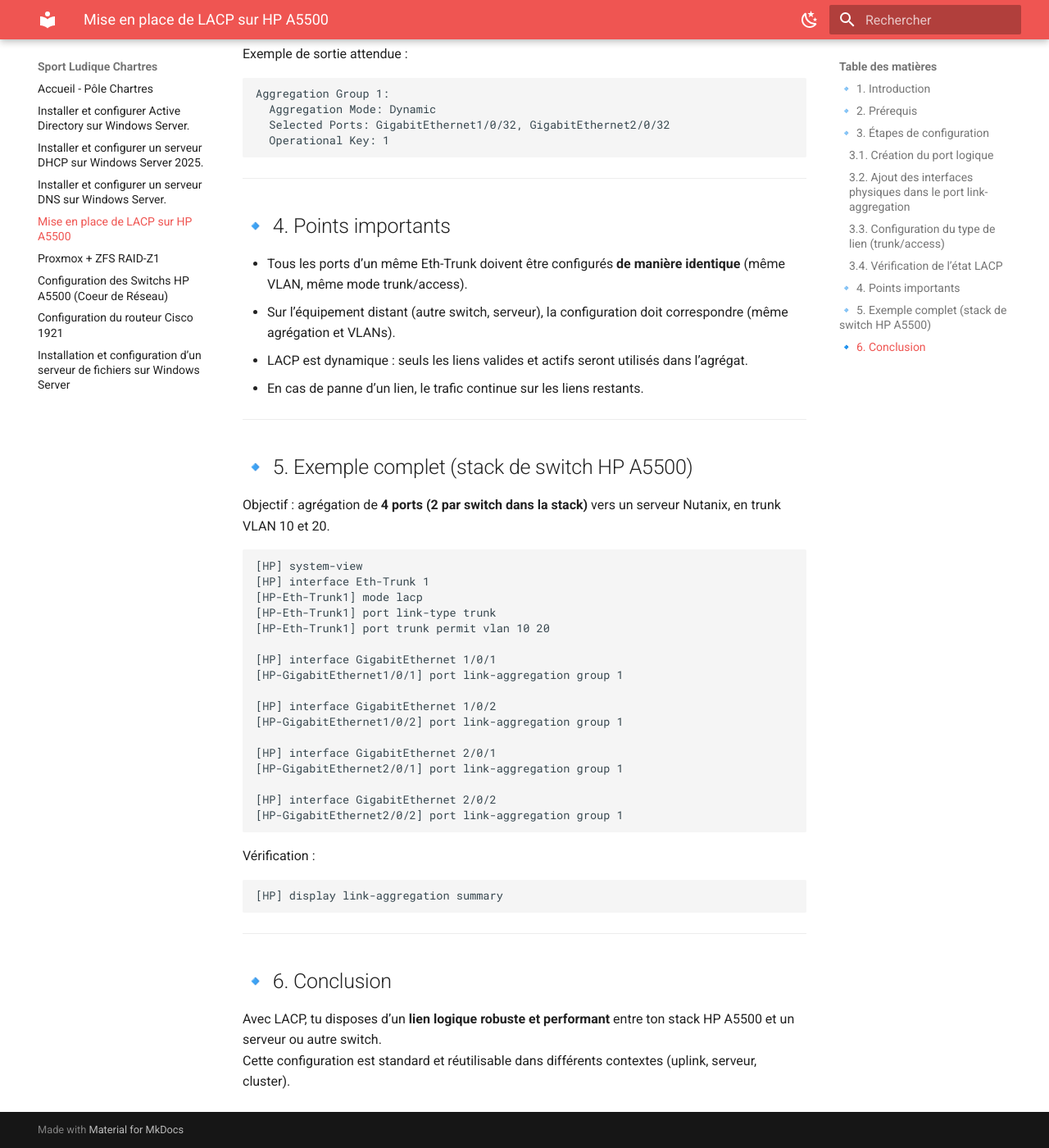
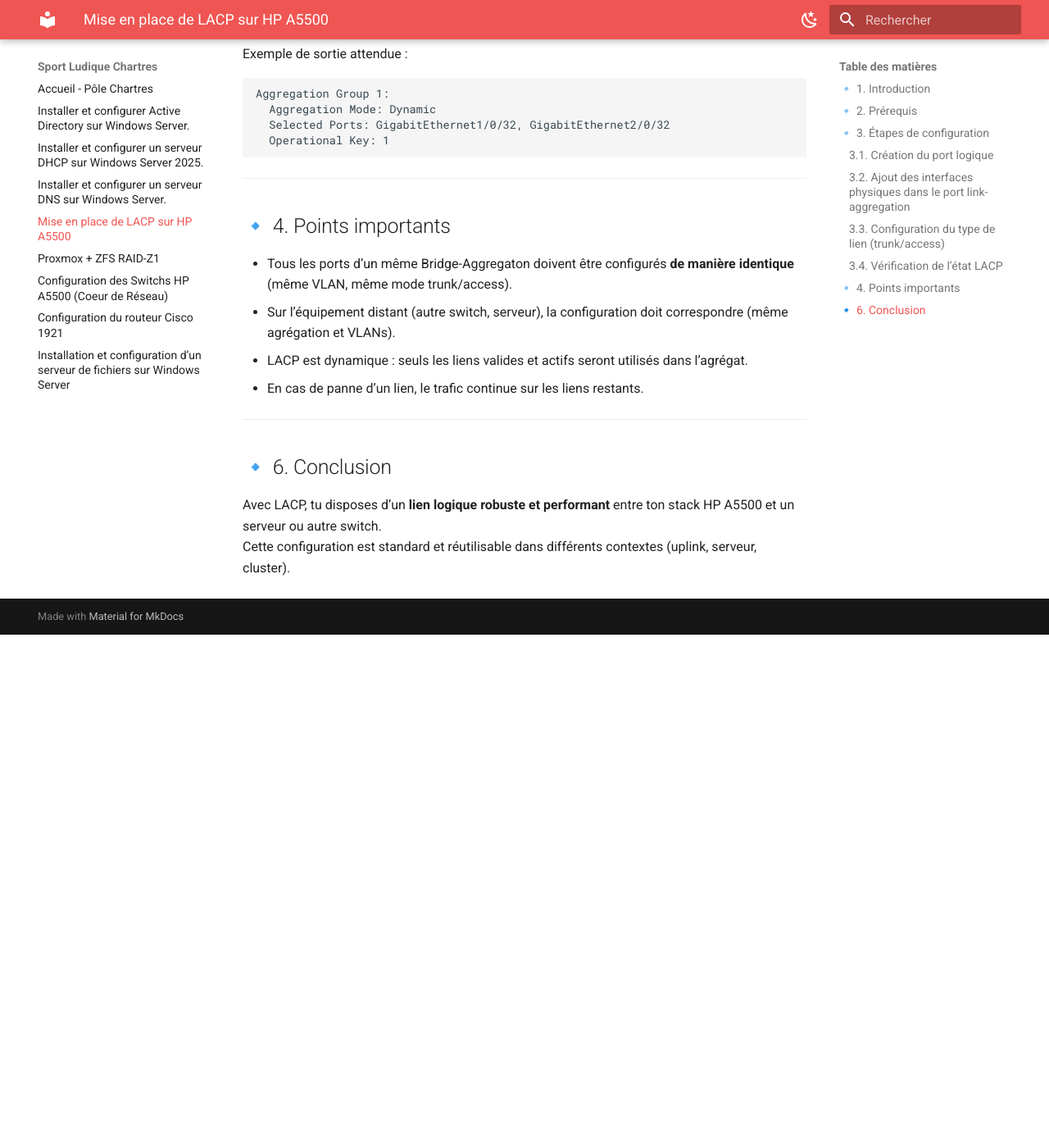
Before and after one commit to Sym-0ne/sport-ludique-Chartres, an MkDocs documentation site: the page built from docs/lacp_hp_a5500.md, in a window 1280 px wide and 1400 px high, scrolled down 2111 px. Shown: the whole window at 82% size. Built offline with MkDocs 1.6.1 and Material for MkDocs 9.7.7, drawn with Linux system fonts in a browser that asks for light colours; after the commit the page ends 2885 px from its top, so only the background shows below that.

Commit message:
Modif doc lacp

````diff
--- a/docs/lacp_hp_a5500.md
+++ b/docs/lacp_hp_a5500.md
@@ -93,43 +93,13 @@ Aggregation Group 1:
 ---
 
 ## 🔹 4. Points importants
-- Tous les ports d’un même Eth-Trunk doivent être configurés **de manière identique** (même VLAN, même mode trunk/access).
+- Tous les ports d’un même Bridge-Aggregaton doivent être configurés **de manière identique** (même VLAN, même mode trunk/access).
 - Sur l’équipement distant (autre switch, serveur), la configuration doit correspondre (même agrégation et VLANs).
 - LACP est dynamique : seuls les liens valides et actifs seront utilisés dans l’agrégat.
 - En cas de panne d’un lien, le trafic continue sur les liens restants.
 
 ---
 
-## 🔹 5. Exemple complet (stack de switch HP A5500)
-Objectif : agrégation de **4 ports (2 par switch dans la stack)** vers un serveur Nutanix, en trunk VLAN 10 et 20.
-
-```bash
-[HP] system-view
-[HP] interface Eth-Trunk 1
-[HP-Eth-Trunk1] mode lacp
-[HP-Eth-Trunk1] port link-type trunk
-[HP-Eth-Trunk1] port trunk permit vlan 10 20
-
-[HP] interface GigabitEthernet 1/0/1
-[HP-GigabitEthernet1/0/1] port link-aggregation group 1
-
-[HP] interface GigabitEthernet 1/0/2
-[HP-GigabitEthernet1/0/2] port link-aggregation group 1
-
-[HP] interface GigabitEthernet 2/0/1
-[HP-GigabitEthernet2/0/1] port link-aggregation group 1
-
-[HP] interface GigabitEthernet 2/0/2
-[HP-GigabitEthernet2/0/2] port link-aggregation group 1
-```
-
-Vérification :
-```bash
-[HP] display link-aggregation summary
-```
-
----
-
 ## 🔹 6. Conclusion
 Avec LACP, tu disposes d’un **lien logique robuste et performant** entre ton stack HP A5500 et un serveur ou autre switch.
 Cette configuration est standard et réutilisable dans différents contextes (uplink, serveur, cluster).
````
